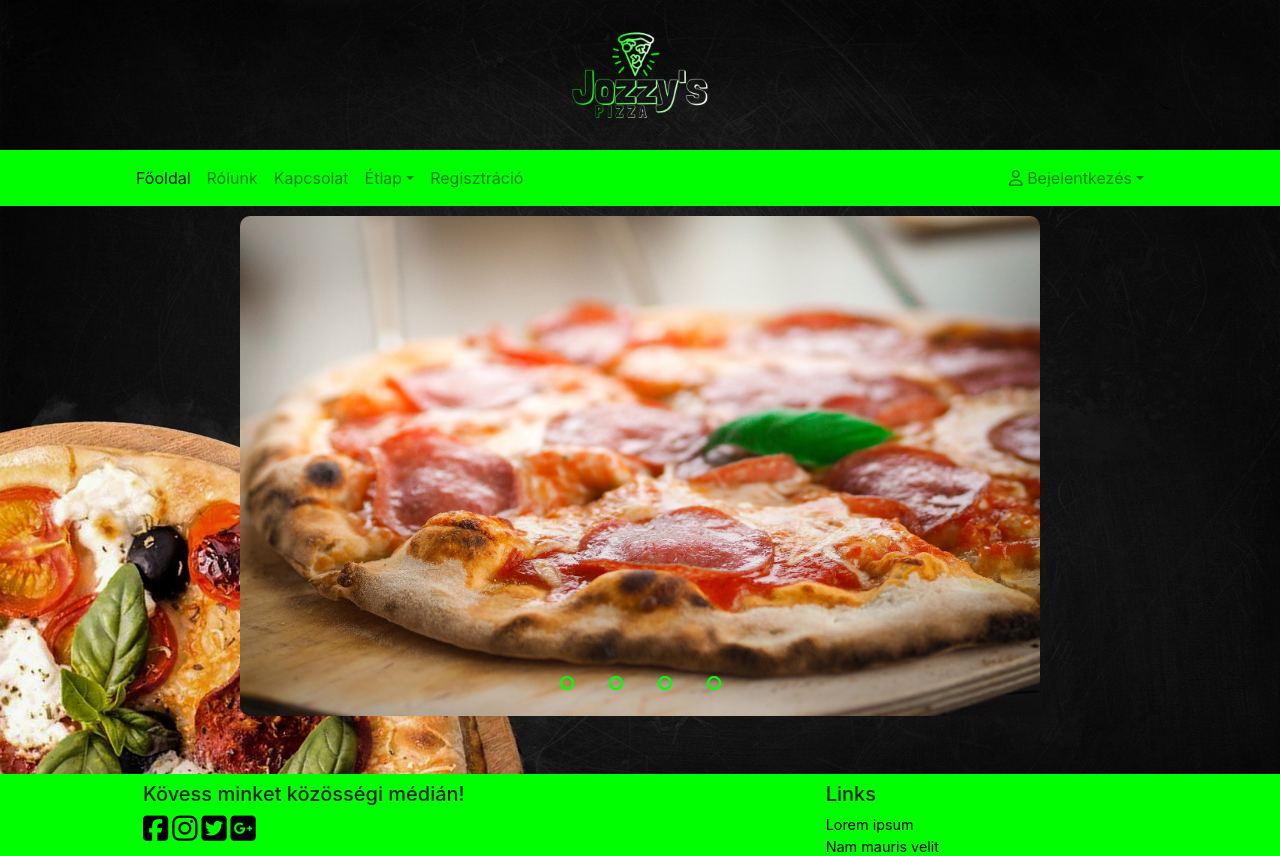
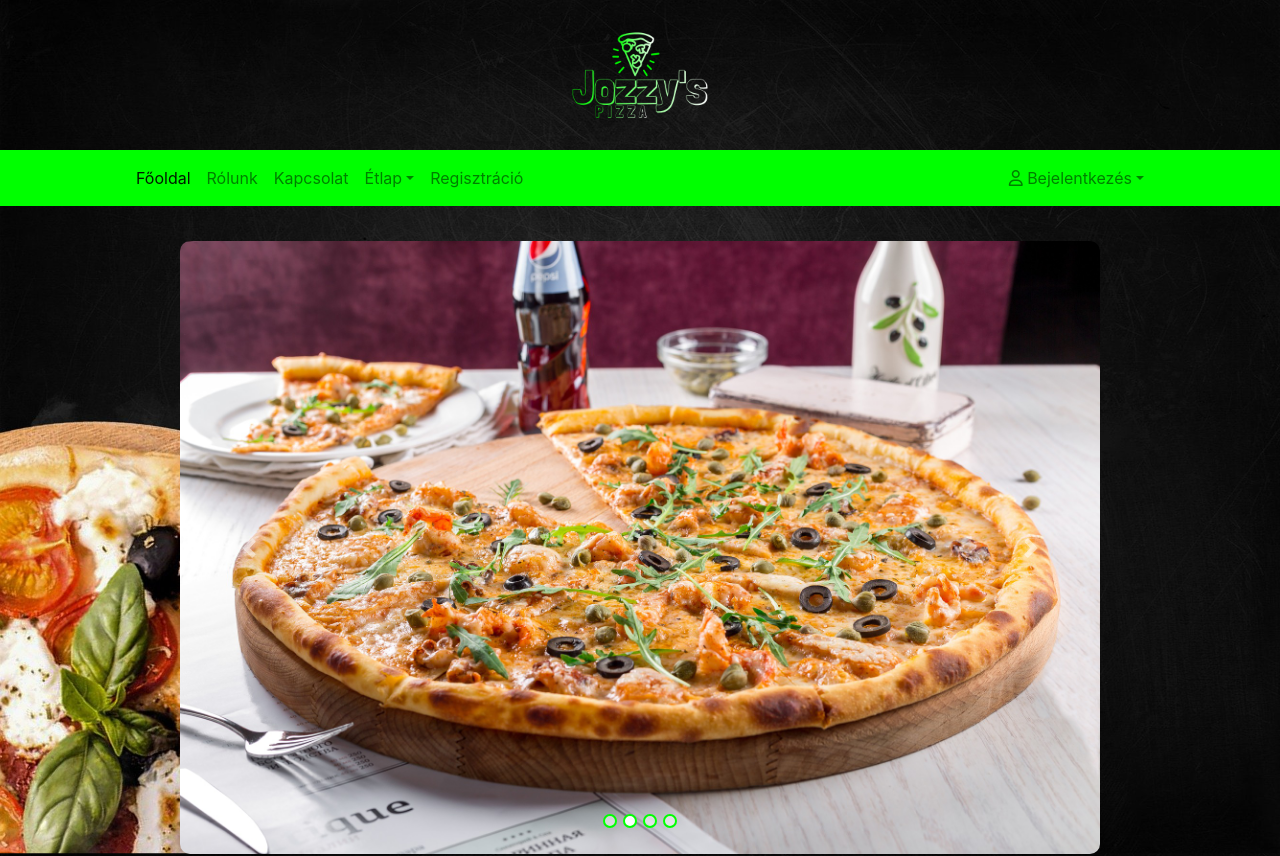
Before and after one commit to WeeDerPot/FullStackPizza, a React (Create React App) app in the folder frontend/: page / in a window 1280 px wide. Shown: the top 856 px of the page. Built offline with nearby package versions, Linux system fonts and the light colour scheme; no server answers.

Commit message:
Carousel Fixed

```diff
--- a/frontend/src/Components/Home.jsx
+++ b/frontend/src/Components/Home.jsx
@@ -21,39 +21,44 @@ function Home(props) {
     return(
         <div className="Home">
             <div className="tartalom">
-                <div className="slider-div">
-                    <div className="slider">
-                        <div className="slides">
-                            <input type="radio" name="radio-btn" id="slideRadio1"/>
-                            <input type="radio" name="radio-btn" id="slideRadio2"/>
-                            <input type="radio" name="radio-btn" id="slideRadio3"/>
-                            <input type="radio" name="radio-btn" id="slideRadio4"/>
+                <div class="container">
+                    <div class="row">
+                        <div class="col-md">
+                        </div>
+                        <div class="col-md-10">
+                            <div id="slide" class="carousel slide slidediv" data-ride="carousel">
 
-                            <div className="slide first">
-                                <img src={homeKep1} alt=""/>
-                            </div>
-                            <div className="slide">
-                                <img src={homeKep2} alt=""/>
-                            </div>
-                            <div className="slide">
-                                <img src={homeKep3} alt=""/>
-                            </div>
-                            <div className="slide">
-                                <img src={homeKep4} alt=""/>
-                            </div>
+                                <ul class="carousel-indicators">
+                                    <li data-target="#slide" data-slide-to="0" className="manual-btn active"></li>
+                                    <li data-target="#slide" data-slide-to="1" className="manual-btn"></li>
+                                    <li data-target="#slide" data-slide-to="2" className="manual-btn"></li>
+                                    <li data-target="#slide" data-slide-to="3" className="manual-btn"></li>
+                                </ul>
 
-                            <div className="auto-nav">
-                                <div className="auto-btn1"></div>
-                                <div className="auto-btn2"></div>
-                                <div className="auto-btn3"></div>
-                                <div className="auto-btn4"></div>
+                                <div class="carousel-inner">
+                                    <div class="carousel-item active">
+                                    <img src={homeKep1} alt="homekep1" />
+                                    </div>
+                                    <div class="carousel-item">
+                                    <img src={homeKep2} alt="homekep2" />
+                                    </div>
+                                    <div class="carousel-item">
+                                    <img src={homeKep3} alt="homekep3" />
+                                    </div>
+                                    <div class="carousel-item">
+                                    <img src={homeKep4} alt="homekep4" />
+                                    </div>
+                                </div>
+
+                                <a class="carousel-control-prev" href="#slide" data-slide="prev">
+                                    <span class="carousel-control-prev-icon"></span>
+                                </a>
+                                <a class="carousel-control-next" href="#slide" data-slide="next">
+                                    <span class="carousel-control-next-icon"></span>
+                                </a>
                             </div>
                         </div>
-                        <div className="manual-nav">
-                            <label htmlFor="slideRadio1" className="manual-btn"></label>
-                            <label htmlFor="slideRadio2" className="manual-btn"></label>
-                            <label htmlFor="slideRadio3" className="manual-btn"></label>
-                            <label htmlFor="slideRadio4" className="manual-btn"></label>
+                        <div class="col-md">
                         </div>
                     </div>
                 </div>
--- a/frontend/src/style.css
+++ b/frontend/src/style.css
@@ -70,95 +70,22 @@ body {
     margin-right: 0px;
     padding: 0px;
 }
-.slider-div {
-    margin: 0;
-    padding: 0;
-    display: flex;
-    justify-content: center;
-    align-items: center;
-    height: 65vh;
+.carousel-inner img {
+    width: 100%;
+    height: 100%;
+    border-radius: 10px;
 }
-.slider{
-    width: 800px;
-    height: 500px;
-    border-radius: 10px;
-    overflow: hidden;
-}
-.slides{
-    width: 500%;
-    height: 500px;
-    display: flex;
-}
-.slides input{
-    display: none;
-}
-.slide{
-    width: 20%;
-    transition: 2s;
-}
-.slide img{
-    width: 800px;
-    height: 500px;
-}
-.manual-nav{
-    position: absolute;
-    width: 800px;
-    margin-top: -40px;
-    display: flex;
-    justify-content: center;
+.carousel-indicators li {
+    width: 10px;
 }
 .manual-btn{
     border: 2px solid lime;
     padding: 5px;
     border-radius: 10px;
-    cursor: pointer;
     transition: 1s;
 }
-.manual-btn:not(:last-child){
-    margin-right: 35px;
-}
-.manual-btn:hover{
-    background: lime;
-}
-#slideRadio1:checked ~ .first{
-    margin-left: 0;
-}
-#slideRadio2:checked ~ .first{
-    margin-left: -20%;
-}
-#slideRadio3:checked ~ .first{
-    margin-left: -40%;
-}
-#slideRadio4:checked ~ .first{
-    margin-left: -60%;
-}
-.auto-nav{
-    position: absolute;
-    display: flex;
-    width: 800px;
-    justify-content: center;
-    margin-top: 460px;
-}
-.auto-nav div{
-    border: 2px solid lime;
-    padding: 5px;
-    border-radius: 10px;
-    transition: 1s;
-}
-.auto-nav div:not(:last-child){
-    margin-right: 35px;
-}
-#slideRadio1:checked ~ .auto-nav .auto-btn1{
-    background: lime;
-}
-#slideRadio2:checked ~ .auto-nav .auto-btn2{
-    background: lime;
-}
-#slideRadio3:checked ~ .auto-nav .auto-btn3{
-    background: lime;
-}
-#slideRadio4:checked ~ .auto-nav .auto-btn4{
-    background: lime;
+.slidediv{
+    margin-top: 35px;
 }
 /* Footer */
 .footer {
```
